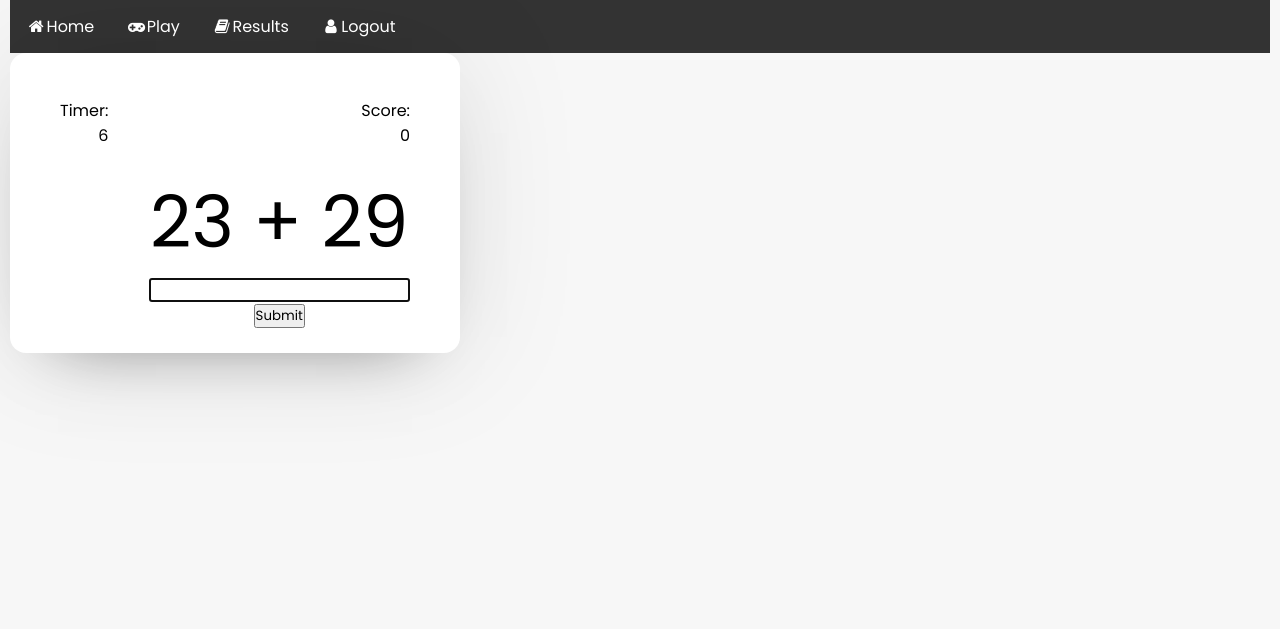
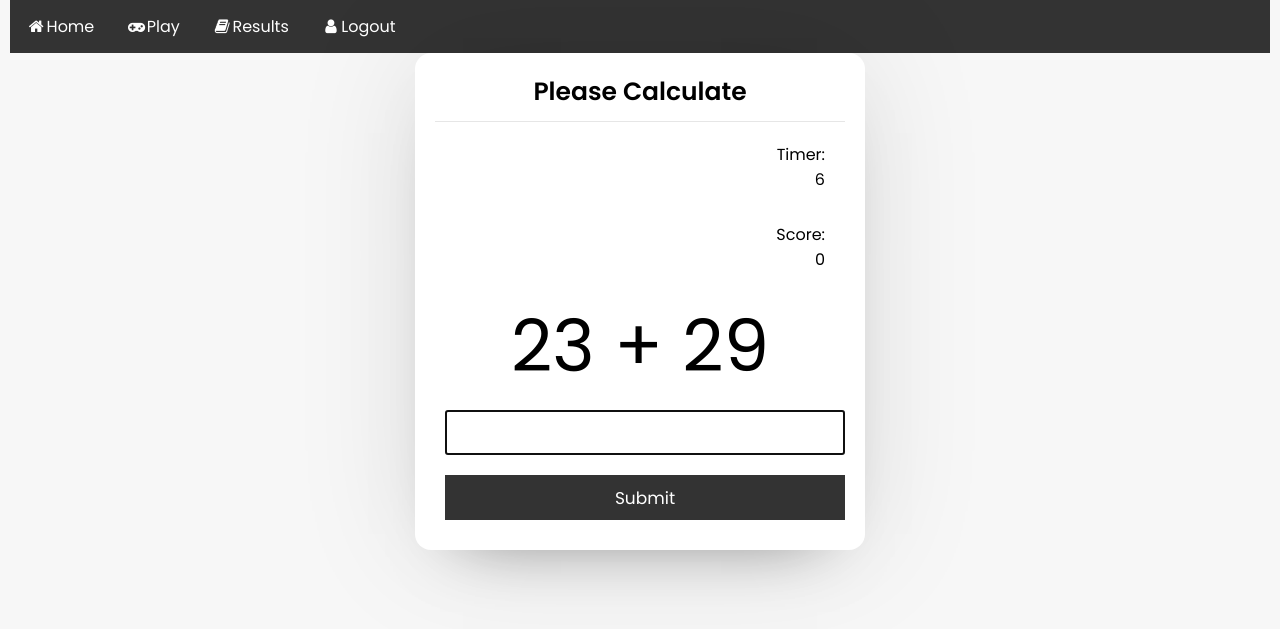
Before and after one commit to gergund/calculator, a Django app: page /play in a window 1280 px wide. Shown: the top 629 px of the page. Run offline with Django 4.2, Linux system fonts and the light colour scheme; some libraries are stand-ins or nearby versions.

Commit message:
More style

```diff
--- a/users/templates/users/play.html
+++ b/users/templates/users/play.html
@@ -90,12 +90,16 @@
             }
 
             .wrapper {
+                margin-left: auto;
+                margin-right: auto;
+                width: 600px;
                 background: #fff;
                 max-width: 450px;
                 width: 100%;
                 border-radius: 16px;
                 box-shadow: 0 0 128px 0 rgba(0, 0, 0, 0.1),
                 0 32px 64px -48px rgba(0, 0, 0, 0.5);
+                padding: 20px;
             }
 
             a {
@@ -103,113 +107,13 @@
             }
 
             /* Login & Signup Form CSS Start */
-            .form {
-                padding: 25px 30px;
-            }
 
-            /*.form header {
+            .header {
+                text-align: center;
                 font-size: 25px;
                 font-weight: 600;
                 padding-bottom: 10px;
                 border-bottom: 1px solid #e6e6e6;
-            } */
-
-            .form form {
-                margin: 20px 0;
-            }
-
-            .form form .error-text {
-                color: #721c24;
-                padding: 8px 10px;
-                text-align: center;
-                border-radius: 5px;
-                background: #f8d7da;
-                border: 1px solid #f5c6cb;
-                margin-bottom: 10px;
-            }
-
-            .form form .name-details {
-                display: flex;
-            }
-
-            .form .name-details .field:first-child {
-                margin-right: 10px;
-            }
-
-            .form .name-details .field:last-child {
-                margin-left: 10px;
-            }
-
-            .form form .field {
-                display: flex;
-                margin-bottom: 10px;
-                flex-direction: column;
-                position: relative;
-            }
-
-            .form form .field label {
-                margin-bottom: 2px;
-            }
-
-            .form form .input input {
-                height: 40px;
-                width: 100%;
-                font-size: 16px;
-                padding: 0 10px;
-                border-radius: 5px;
-                border: 1px solid #ccc;
-            }
-
-            .form form .field input {
-                outline: none;
-            }
-
-            .form form .image input {
-                font-size: 17px;
-            }
-
-            .form form .button input {
-                height: 45px;
-                border: none;
-                color: #fff;
-                font-size: 17px;
-                background: #333;
-                border-radius: 5px;
-                cursor: pointer;
-                margin-top: 13px;
-            }
-
-            .form form .field i {
-                position: absolute;
-                right: 15px;
-                top: 70%;
-                color: #ccc;
-                cursor: pointer;
-                transform: translateY(-50%);
-            }
-
-            .form form .field i.active::before {
-                color: #333;
-                content: "\f070";
-            }
-
-            .form .link {
-                text-align: center;
-                margin: 10px 0;
-                font-size: 17px;
-            }
-
-            .form .link a {
-                color: #333;
-            }
-
-            .form .link a:hover {
-                text-decoration: underline;
-            }
-
-            .form form .field {
-                font-size: 72px;
-                display: flex;
             }
 
             table {
@@ -217,11 +121,11 @@
                 width: 450px;
             }
 
-            section {
-                display: flex;
+    /*Navigation Menu */
+
+    #menu {
+        /* display: block; */
     }
-
-    /*Navigation Menu */
 
     .menu-ul {
         list-style-type: none;
@@ -280,19 +184,22 @@
 {% endblock %}
 
 {% block menu %}
+<div id="menu">
     <ul class="menu-ul">
         <li class="menu-li"><a href="{% url 'index' %}"><i class="fa fa-fw fa-home"></i>Home</a></li>
         <li class="menu-li"><a href="{% url 'play' %}"><i class="fa fa-fw fa-gamepad"></i>Play</a></li>
         <li class="menu-li"><a href="{% url 'results' %}"><i class="fa fa-fw fa-book"></i>Results</a></li>
         <li class="menu-li"><a href="{% url 'logout' %}"><i class="fa fa-fw fa-user"></i>Logout</a></li>
     </ul>
+</div>
 {% endblock %}
 
 
 {% block body %}
 <div class="wrapper">
-    <section class="form calcuation">
+    <section class="section">
         <header>
+            <div class="header">Please Calculate</div>
             <div id="row">
                 <div>Timer:</div>
                 <div id="timer">0</div>
@@ -378,6 +285,26 @@
                 }
 
                 function renderProblem() {
+
+                    const button_style = {
+                        height: "45px",
+                        border: "none",
+                        color: "#fff",
+                        fontSize: "17px",
+                        background: "#333",
+                        width: "400px",
+                        padding: "10px",
+                        margin: "10px"
+                    };
+
+                    const input_style = {
+                        height: "45px",
+                        width: "400px",
+                        fontSize: "24px",
+                        padding: "10px",
+                        margin: "10px"
+                    };
+
                     return (
                         <div>
                             <div id="row">
@@ -389,8 +316,13 @@
                                 {state.num1} + {state.num2}
                             </div>
 
-                            <input onKeyPress={inputKeyPress} onChange={updateResponse} autoFocus={true} value={state.response} />
-                            <button onClick={submitInput}>Submit</button>
+                            <div class="input">
+                                <input style={input_style} onKeyPress={inputKeyPress} onChange={updateResponse} autoFocus={true} value={state.response} />
+                            </div>
+
+                            <div class="button">
+                                <button style={button_style} onClick={submitInput}>Submit</button>
+                            </div>
 
                         </div>
                     )
```
Lines whose indentation alone changed are shown as unchanged.
